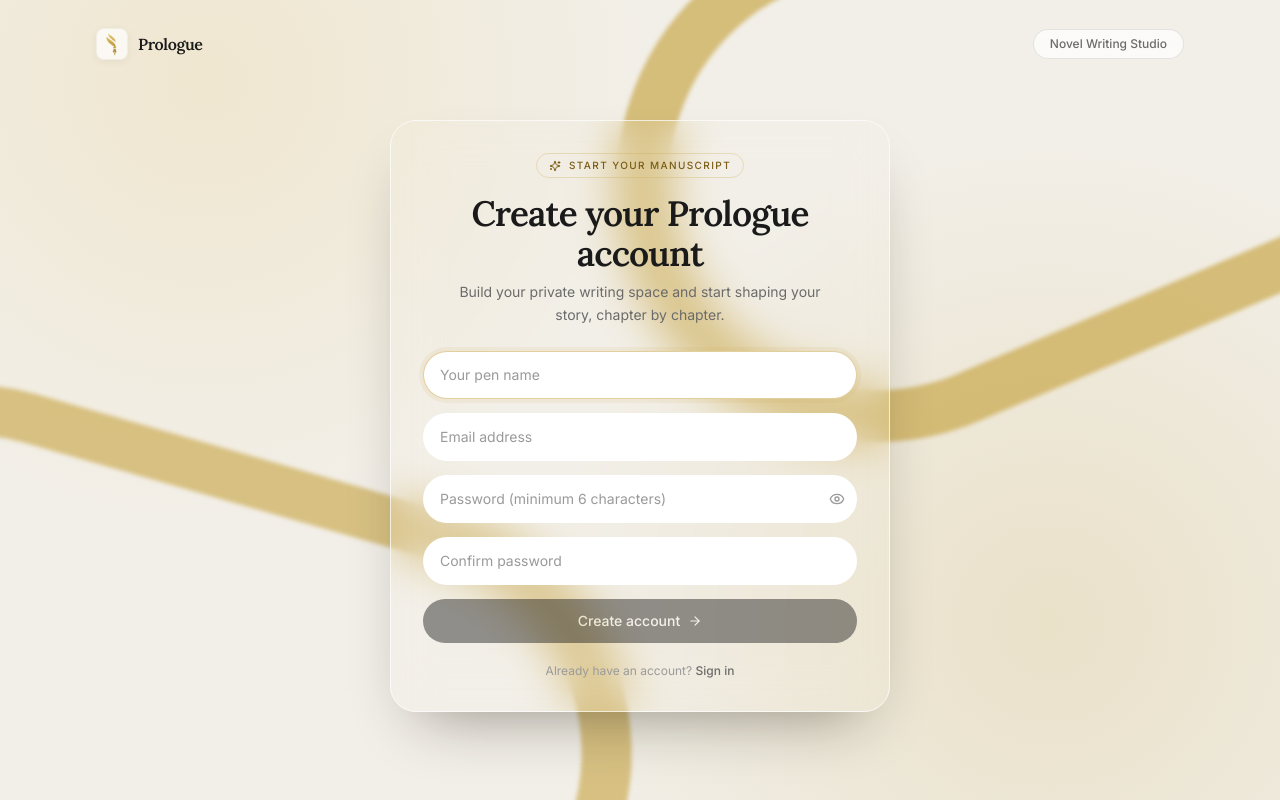
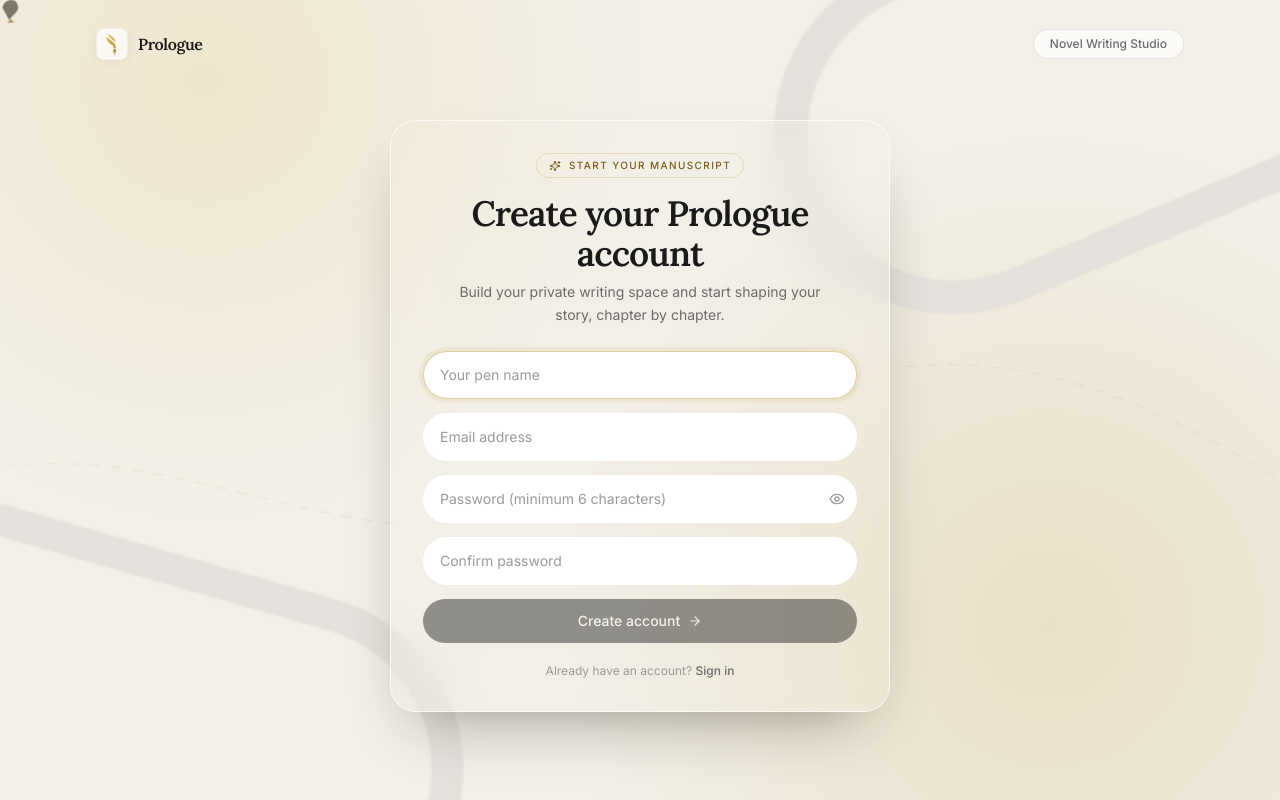
Before and after one commit to MeeYah66/PROLOGUE, a Next.js app: page /signup in a window 1280 px wide. Built offline with nearby package versions, Linux system fonts and the light colour scheme; no server answers.

Commit message:
Polish signup background motion and ribbon scale

```diff
--- a/src/app/signup/page.tsx
+++ b/src/app/signup/page.tsx
@@ -91,13 +91,61 @@ export default function SignupPage() {
       <div className="pointer-events-none absolute inset-0 bg-[radial-gradient(circle_at_16%_10%,rgba(232,201,122,0.22),transparent_34%),radial-gradient(circle_at_82%_78%,rgba(201,168,76,0.2),transparent_40%)]" />
 
       <div
-        className="pointer-events-none absolute -top-40 right-[-260px] h-[520px] w-[940px] rounded-[999px] border-[52px] border-gold/70 blur-[2px]"
+        className="pointer-events-none absolute -top-28 right-[-180px] h-[360px] w-[700px] rounded-[999px] border-[34px] border-gold/68 blur-[1px]"
         style={{ transform: "rotate(-23deg)" }}
       />
       <div
-        className="pointer-events-none absolute -bottom-36 left-[-290px] h-[500px] w-[930px] rounded-[999px] border-[50px] border-gold/65 blur-[2px]"
+        className="pointer-events-none absolute -bottom-24 left-[-220px] h-[350px] w-[690px] rounded-[999px] border-[32px] border-gold/62 blur-[1px]"
         style={{ transform: "rotate(16deg)" }}
       />
+      <div className="pointer-events-none absolute inset-0 overflow-hidden quill-motion">
+        <svg
+          className="absolute inset-0 h-full w-full opacity-70"
+          viewBox="0 0 1440 900"
+          preserveAspectRatio="none"
+          aria-hidden="true"
+        >
+          <defs>
+            <linearGradient id="signupInk" x1="0%" y1="0%" x2="100%" y2="0%">
+              <stop offset="0%" stopColor="rgba(156,122,46,0.18)" />
+              <stop offset="45%" stopColor="rgba(176,142,62,0.34)" />
+              <stop offset="100%" stopColor="rgba(138,109,44,0.15)" />
+            </linearGradient>
+          </defs>
+
+          <path
+            id="quillPath"
+            d="M-120 560 C 190 420, 420 720, 730 522 S 1260 412, 1540 606"
+            fill="none"
+            stroke="url(#signupInk)"
+            strokeWidth="2.1"
+            strokeLinecap="round"
+            className="animate-ink-trace"
+          />
+          <path
+            d="M-110 568 C 202 430, 430 716, 736 530 S 1250 420, 1530 614"
+            fill="none"
+            stroke="rgba(255,255,255,0.28)"
+            strokeWidth="1"
+            strokeLinecap="round"
+            className="animate-ink-fade"
+          />
+
+          <g className="animate-quill-float">
+            <animateMotion dur="17s" repeatCount="indefinite" rotate="auto">
+              <mpath href="#quillPath" />
+            </animateMotion>
+            <path
+              d="M2 10 C 2 4 7 1 12 1 C 16 1 18 3 19 7 C 20 10 19 13 16 16 L9 23 L2 10 Z"
+              fill="rgba(48,39,25,0.85)"
+            />
+            <path
+              d="M10 21 L15 26 L8 27 Z"
+              fill="rgba(148,118,53,0.95)"
+            />
+          </g>
+        </svg>
+      </div>
 
       <div className="relative mx-auto flex min-h-screen max-w-6xl flex-col px-5 py-7 sm:px-8">
         <header className="flex items-center justify-between">
@@ -206,6 +254,73 @@ export default function SignupPage() {
           </section>
         </main>
       </div>
+      <style jsx>{`
+        .animate-ink-trace {
+          stroke-dasharray: 10 14;
+          animation: signupInkTrace 17s linear infinite;
+        }
+
+        .animate-ink-fade {
+          animation: signupInkFade 17s ease-in-out infinite;
+        }
+
+        .animate-quill-float {
+          animation: signupQuillTilt 3.2s ease-in-out infinite;
+          transform-origin: center;
+        }
+
+        @keyframes signupInkTrace {
+          0% {
+            opacity: 0.06;
+            stroke-dashoffset: 620;
+          }
+          28% {
+            opacity: 0.38;
+          }
+          78% {
+            opacity: 0.24;
+          }
+          100% {
+            opacity: 0.05;
+            stroke-dashoffset: 0;
+          }
+        }
+
+        @keyframes signupInkFade {
+          0%,
+          100% {
+            opacity: 0.04;
+          }
+          45% {
+            opacity: 0.24;
+          }
+          72% {
+            opacity: 0.14;
+          }
+        }
+
+        @keyframes signupQuillTilt {
+          0%,
+          100% {
+            transform: translateY(-1px) rotate(-3deg);
+          }
+          50% {
+            transform: translateY(2px) rotate(2deg);
+          }
+        }
+
+        @media (prefers-reduced-motion: reduce) {
+          .animate-ink-trace,
+          .animate-ink-fade,
+          .animate-quill-float {
+            animation: none !important;
+          }
+
+          .quill-motion {
+            display: none;
+          }
+        }
+      `}</style>
     </div>
   );
 }
```
